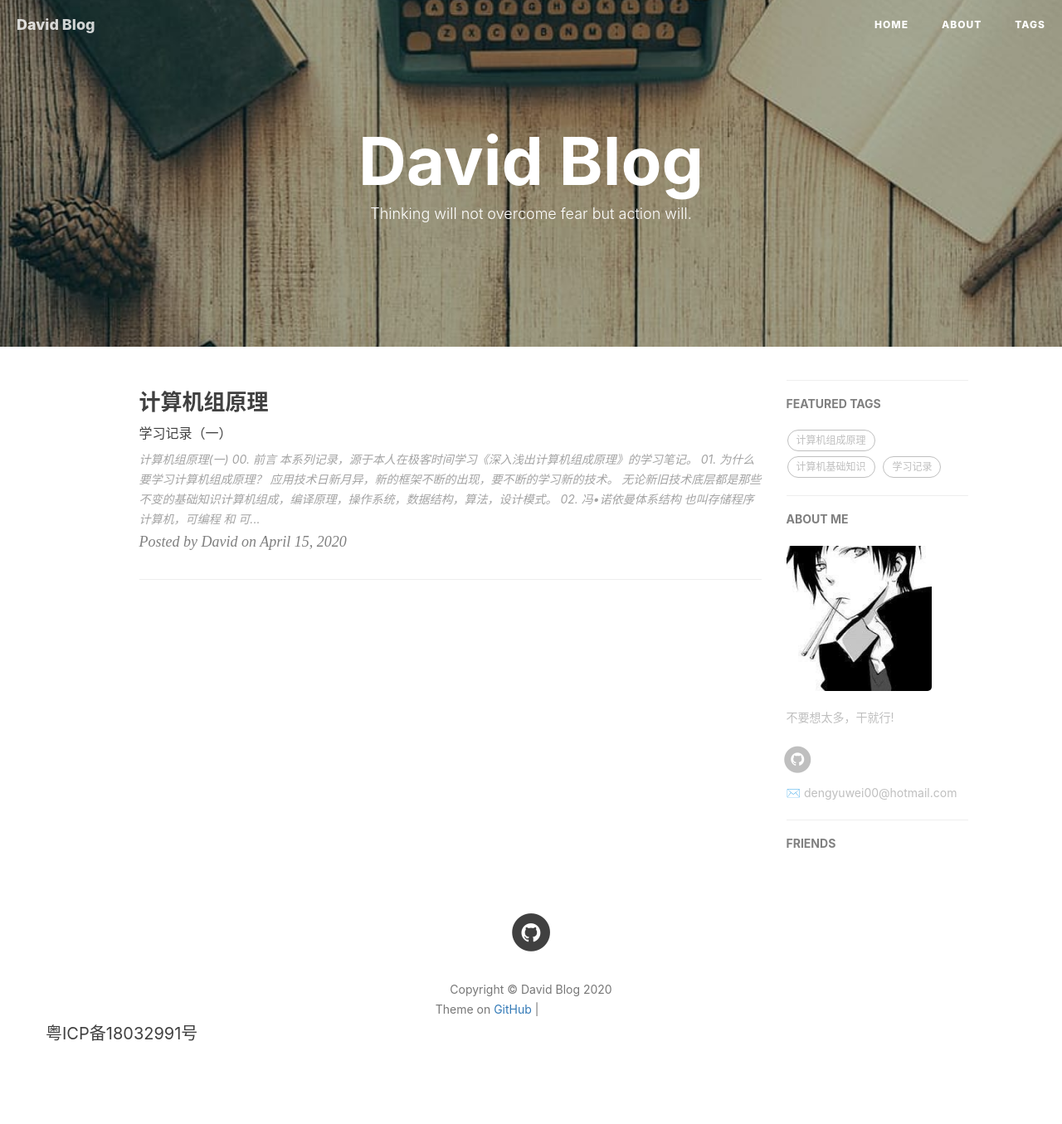
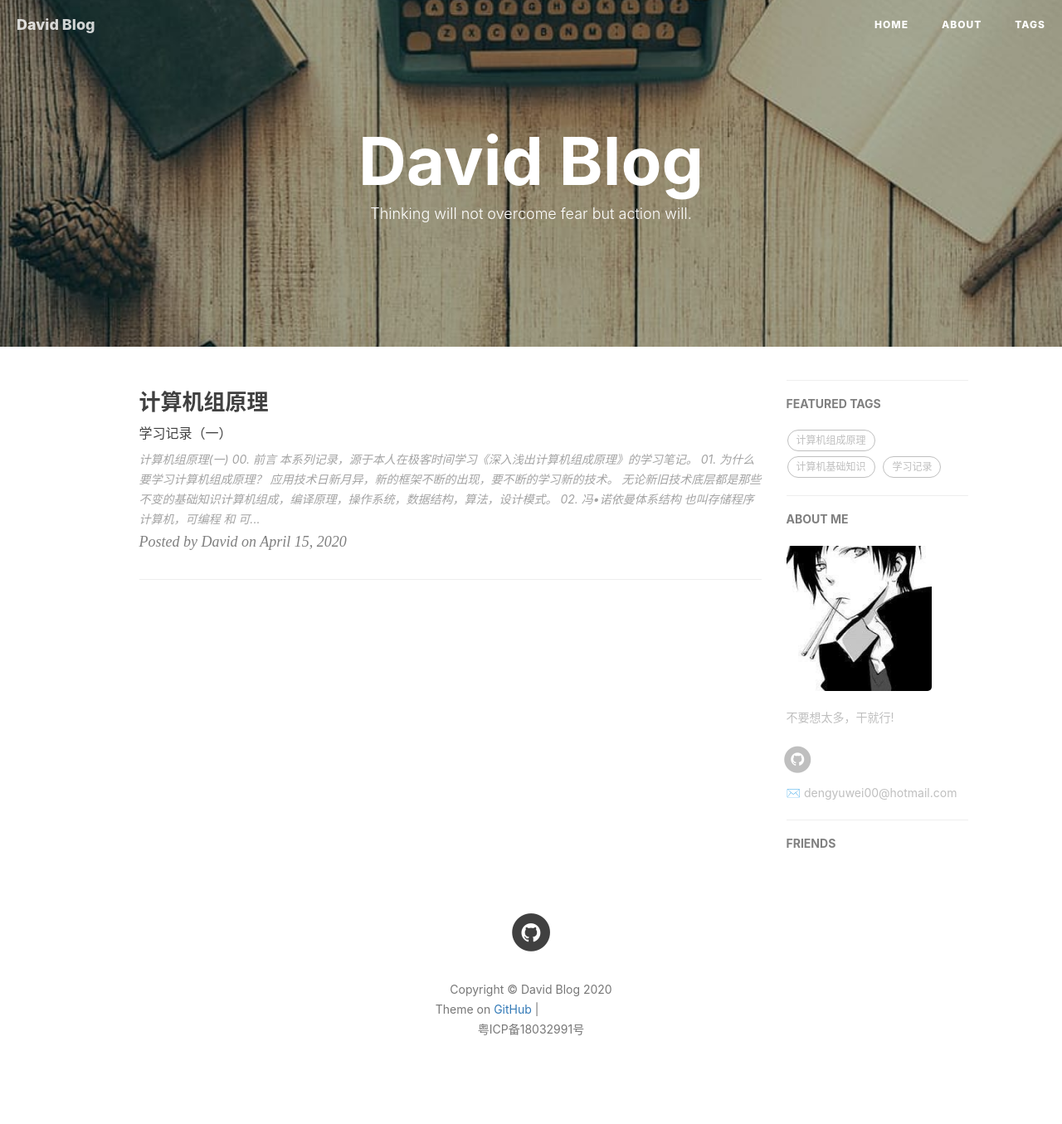
Before and after one commit to DavidWeiWei/DavidWeiWei.github.io, a Jekyll site: the page built from index.html, in a window 1280 px wide. Shown: the whole page at 83% size. Built offline with Jekyll 4.4.1, drawn with Linux system fonts in a browser that asks for light colours; nearby versions of some CDN libraries; the list of posts is cut into pages by our own code; comment, search, counter and statistics services are not loaded; grey boxes are pictures that could not be loaded.

Commit message:
Update footer.html

```diff
--- a/_includes/footer.html
+++ b/_includes/footer.html
@@ -99,12 +99,11 @@
                         frameborder="0" scrolling="0" width="100px" height="20px"
                         src="https://ghbtns.com/github-btn.html?user={{ site.github_username }}&repo={{ site.github_username }}.github.io&type=star&count=true" >
                     </iframe>
+                    <br>
+                    粤ICP备18032991号
                 </p>
             </div>
 
-        </div>
-        <div class="row">
-            <span>粤ICP备18032991号</span>
         </div>
     </div>
 </footer>
```
